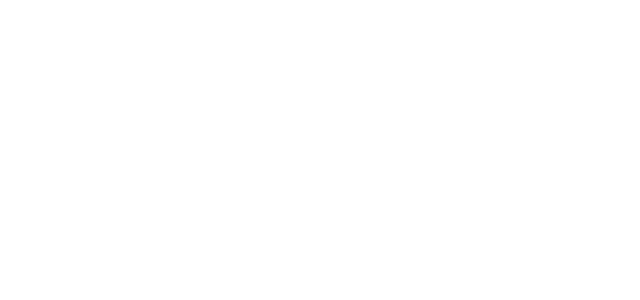
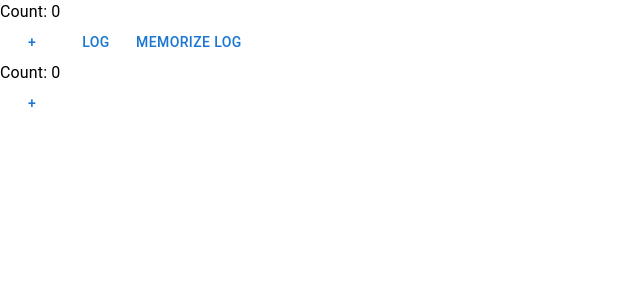
Before and after one commit to arakawamoriyuki/react-recoil-handson, a React (Create React App) app: page /use-callback in a window 1280 px wide. Before the commit this address had no page. Shown: the top 300 px of the page, without its empty margins (0-640 px from the left). Built offline with nearby package versions, Linux system fonts and the light colour scheme.

Commit message:
関数をメモ化するuseCallbackサンプルを追加

```diff
--- a/src/App.tsx
+++ b/src/App.tsx
@@ -5,6 +5,7 @@
 import UseEffect from './components/UseEffect';
 import Memo from './components/Memo';
 import UseMemo from './components/UseMemo';
+import UseCallback from './components/UseCallback';
 
 const App: FC = () => (
   <BrowserRouter>
@@ -15,6 +16,7 @@
       <Route path="/use-effect" element={<UseEffect />} />
       <Route path="/memo" element={<Memo />} />
       <Route path="/use-memo" element={<UseMemo />} />
+      <Route path="/use-callback" element={<UseCallback />} />
     </Routes>
   </BrowserRouter>
 );
--- /dev/null
+++ b/src/components/UseCallback.tsx
@@ -0,0 +1,49 @@
+import React from 'react';
+import Box from '@mui/material/Box';
+import Typography from '@mui/material/Typography';
+import Button from '@mui/material/Button';
+
+interface LogButtonComponentProps {
+  onClick: () => void;
+}
+
+const LogButtonComponent: React.FC<LogButtonComponentProps> = ({ onClick }) => {
+
+  console.log('LogButtonComponent render');
+
+  return (
+    <Button onClick={onClick}>log</Button>
+  );
+};
+
+const MemorizeLogButtonComponent: React.FC<LogButtonComponentProps> = React.memo(({ onClick }) => {
+
+  console.log('MemorizeLogButtonComponent render');
+
+  return (
+    <Button onClick={onClick}>memorize log</Button>
+  );
+});
+
+const UseCallbackComponent: React.FC = () => {
+  const [count1, setCount1] = React.useState(0);
+  const [count2, setCount2] = React.useState(0);
+
+  const handleClick = React.useCallback(() => {
+    console.log(`count: ${count1}`);
+  }, [count1]);
+
+  return (
+    <Box>
+      <Typography>Count: {count1}</Typography>
+      <Button onClick={() => setCount1(prevCount => prevCount + 1)}>+</Button>
+      <LogButtonComponent onClick={handleClick} />
+      <MemorizeLogButtonComponent onClick={handleClick} />
+
+      <Typography>Count: {count2}</Typography>
+      <Button onClick={() => setCount2(prevCount => prevCount + 1)}>+</Button>
+    </Box>
+  );
+};
+
+export default UseCallbackComponent;
```
